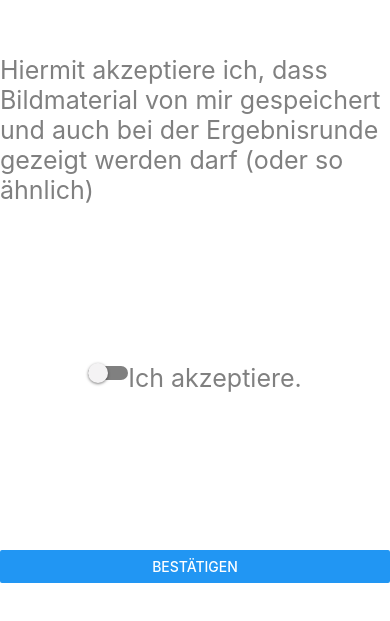
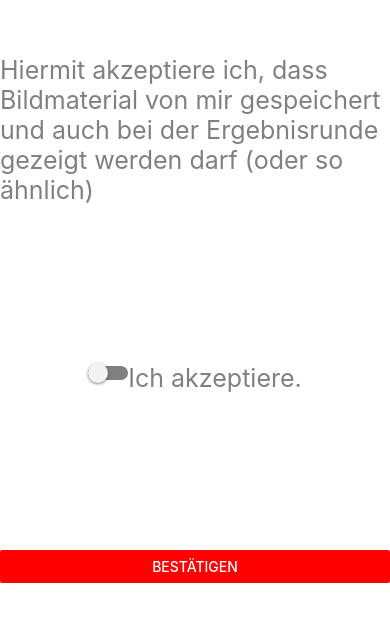
Before and after one commit to sophieStrittti/DHBW_CampusRallye, a React Native app: screen / in a window 390 px wide. Shown: the part 103-724 px from the top of the page. Built offline with nearby package versions, Linux system fonts and the light colour scheme.

Commit message:
changed button style

```diff
--- a/App.js
+++ b/App.js
@@ -8,7 +8,6 @@ export default function App() {
 
   return (
     <View style={styles.container}>
-      <StatusBar style="auto" backgroundColor='#ff0000' />
       <View style={styles.contentView}>
         <Text style={styles.ownText}>Hiermit akzeptiere ich, dass Bildmaterial von mir gespeichert und auch bei der Ergebnisrunde gezeigt werden darf (oder so ähnlich)</Text>
         <View style = {styles.radiocontainer}>
@@ -20,7 +19,7 @@ export default function App() {
           />
           <Text style={styles.ownText}>Ich akzeptiere.</Text>
         </View>
-        <Button title='Bestätigen'/>
+        <Button title='Bestätigen' color='red'/>
       </View>
     </View>
     /* View ist ein Container, nur eine View in einer Komponente, aber mehrere Unterviews/Views in der View */
```
Lines whose indentation alone changed are shown as unchanged.
